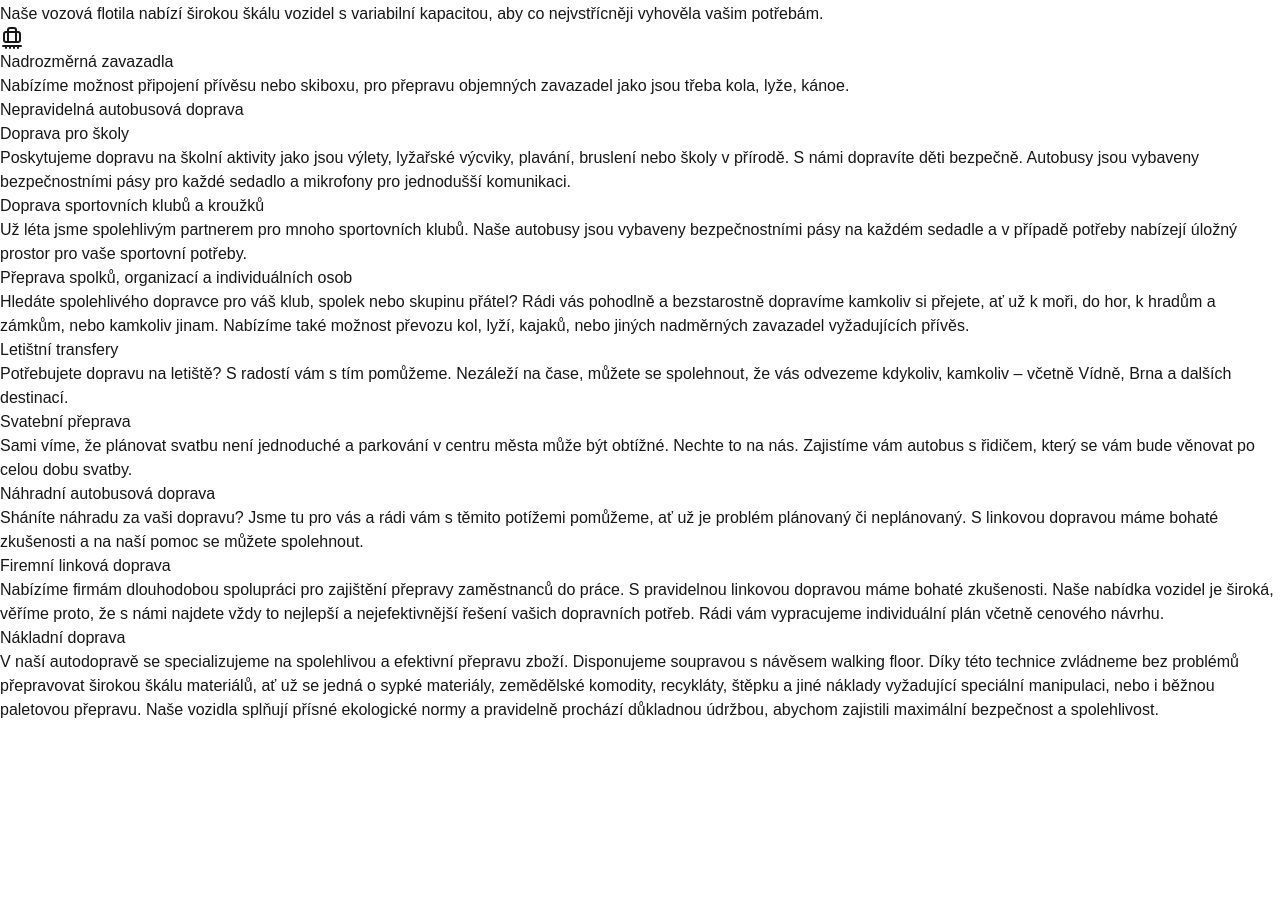
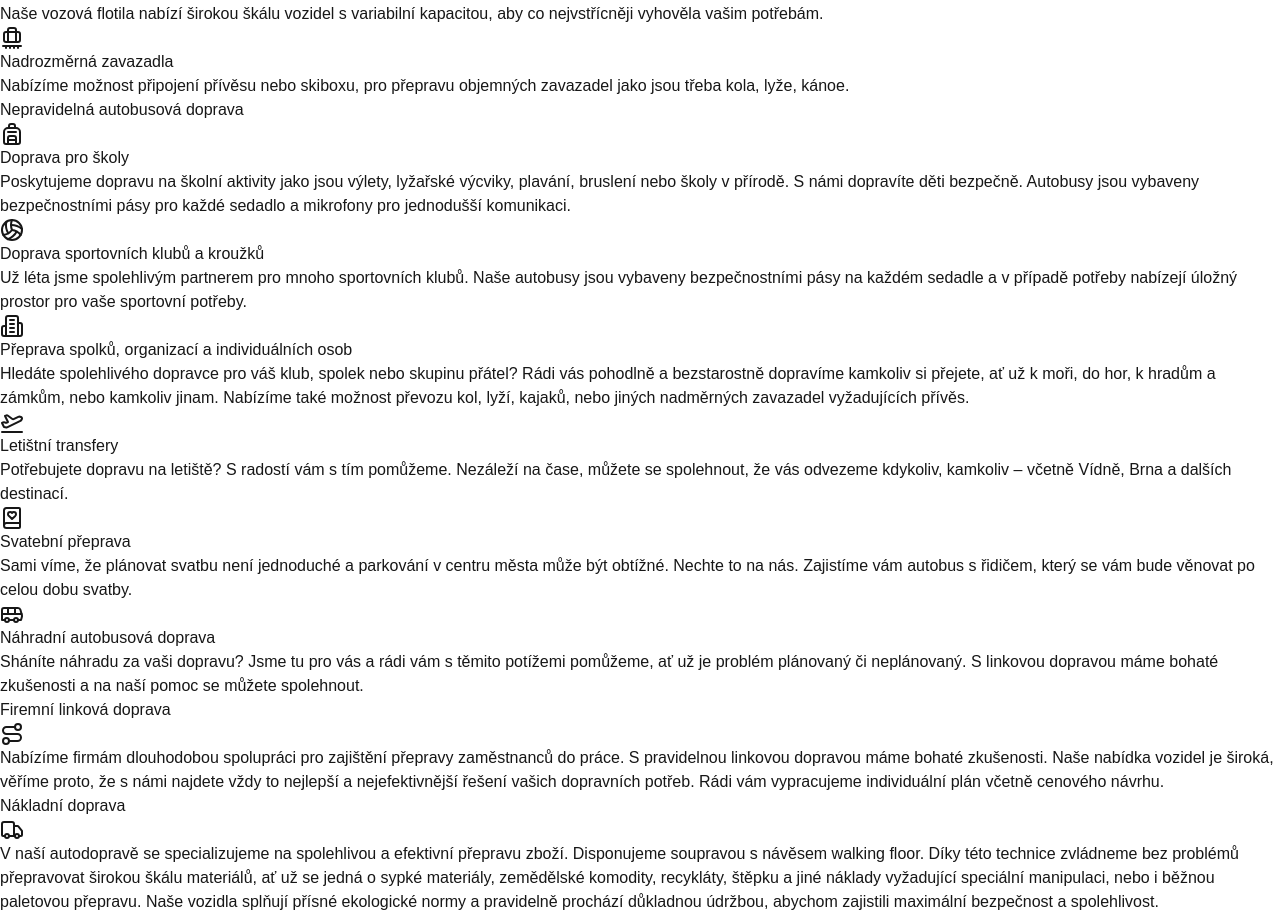
Before and after one commit to lukaskourilcz/autodoprava-kopecek, a Next.js app: page /sluzby in a window 1280 px wide. Shown: the part 469-1383 px from the top of the page. Before the commit the page ends 1191 px from the top, so only its background shows below. Built offline with nearby package versions, Linux system fonts and the light colour scheme.

Commit message:
sections with icons

```diff
--- a/src/app/sluzby/page.tsx
+++ b/src/app/sluzby/page.tsx
@@ -6,6 +6,14 @@ import {
   Users,
   HeartHandshake,
   Heater,
+  Backpack,
+  Volleyball,
+  Building2,
+  PlaneTakeoff,
+  BookHeart,
+  Bus,
+  Route,
+  Truck,
 } from "lucide-react";
 import { useTranslation } from "react-i18next";
 
@@ -35,6 +43,51 @@ export default function Sluzby() {
     },
   ];
 
+  const irregularTransportSections = [
+    {
+      icon: <Backpack className="w-20 h-20 text-gray-600" />,
+      title: t("services.irregularBusTransport.schoolTransport.title"),
+      description: t(
+        "services.irregularBusTransport.schoolTransport.description"
+      ),
+    },
+    {
+      icon: <Volleyball className="w-20 h-20 text-gray-600" />,
+      title: t("services.irregularBusTransport.sportsTransport.title"),
+      description: t(
+        "services.irregularBusTransport.sportsTransport.description"
+      ),
+    },
+    {
+      icon: <Building2 className="w-20 h-20 text-gray-600" />,
+      title: t("services.irregularBusTransport.groupsTransport.title"),
+      description: t(
+        "services.irregularBusTransport.groupsTransport.description"
+      ),
+    },
+    {
+      icon: <PlaneTakeoff className="w-20 h-20 text-gray-600" />,
+      title: t("services.irregularBusTransport.airportTransfers.title"),
+      description: t(
+        "services.irregularBusTransport.airportTransfers.description"
+      ),
+    },
+    {
+      icon: <BookHeart className="w-20 h-20 text-gray-600" />,
+      title: t("services.irregularBusTransport.weddingTransport.title"),
+      description: t(
+        "services.irregularBusTransport.weddingTransport.description"
+      ),
+    },
+    {
+      icon: <Bus className="w-20 h-20 text-gray-600" />,
+      title: t("services.irregularBusTransport.replacementTransport.title"),
+      description: t(
+        "services.irregularBusTransport.replacementTransport.description"
+      ),
+    },
+  ];
+
   return (
     <section
       id="sluzby"
@@ -44,6 +97,7 @@ export default function Sluzby() {
         <h2 className="text-4xl font-bold text-gray-800 mb-12">
           {t("services.title")}
         </h2>
+
         <div className="grid grid-cols-1 sm:grid-cols-2 lg:grid-cols-4 gap-8 mb-16">
           {services.map((service, index) => (
             <div key={index} className="flex flex-col items-center">
@@ -57,61 +111,34 @@ export default function Sluzby() {
             </div>
           ))}
         </div>
-
 {/* Nepravidelná autobusová doprava */}
 <div className="mb-12">
   <h3 className="text-3xl font-bold text-gray-800 mb-6">
     {t("services.irregularBusTransport.title")}
   </h3>
-          <div className="space-y-6 text-left">
-            <div>
+  <div className="space-y-12">
+    {irregularTransportSections.map((section, index) => (
+      <div
+        key={index}
+        className={`flex flex-col md:flex-row ${
+          index % 2 === 0 ? "md:flex-row-reverse" : ""
+        } items-center`}
+      >
+        <div className="md:w-1/3 flex justify-center mb-6 md:mb-0">
+          <div className="flex items-center justify-center">
+            {React.cloneElement(section.icon, {
+              className: "w-16 h-16 text-gray-600", // Resized icons
+            })}
+          </div>
+        </div>
+        <div className="md:w-2/3 text-center md:text-left">
           <h4 className="text-2xl font-semibold text-gray-800 mb-2">
-                {t("services.irregularBusTransport.schoolTransport.title")}
+            {section.title}
           </h4>
-              <p className="text-gray-600">
-                {t("services.irregularBusTransport.schoolTransport.description")}
-              </p>
+          <p className="text-gray-600">{section.description}</p>
         </div>
-            <div>
-              <h4 className="text-2xl font-semibold text-gray-800 mb-2">
-                {t("services.irregularBusTransport.sportsTransport.title")}
-              </h4>
-              <p className="text-gray-600">
-                {t("services.irregularBusTransport.sportsTransport.description")}
-              </p>
       </div>
-            <div>
-              <h4 className="text-2xl font-semibold text-gray-800 mb-2">
-                {t("services.irregularBusTransport.groupsTransport.title")}
-              </h4>
-              <p className="text-gray-600">
-                {t("services.irregularBusTransport.groupsTransport.description")}
-              </p>
-            </div>
-            <div>
-              <h4 className="text-2xl font-semibold text-gray-800 mb-2">
-                {t("services.irregularBusTransport.airportTransfers.title")}
-              </h4>
-              <p className="text-gray-600">
-                {t("services.irregularBusTransport.airportTransfers.description")}
-              </p>
-            </div>
-            <div>
-              <h4 className="text-2xl font-semibold text-gray-800 mb-2">
-                {t("services.irregularBusTransport.weddingTransport.title")}
-              </h4>
-              <p className="text-gray-600">
-                {t("services.irregularBusTransport.weddingTransport.description")}
-              </p>
-            </div>
-            <div>
-              <h4 className="text-2xl font-semibold text-gray-800 mb-2">
-                {t("services.irregularBusTransport.replacementTransport.title")}
-              </h4>
-              <p className="text-gray-600">
-                {t("services.irregularBusTransport.replacementTransport.description")}
-              </p>
-            </div>
+    ))}
   </div>
 </div>
 
@@ -120,9 +147,16 @@ export default function Sluzby() {
   <h3 className="text-3xl font-bold text-gray-800 mb-6">
     {t("services.corporateTransport.title")}
   </h3>
-          <p className="text-gray-600 text-left">
+  <div className="flex flex-col md:flex-row-reverse items-center">
+    <div className="md:w-1/3 flex justify-center mb-6 md:mb-0">
+      <Route className="w-16 h-16 text-gray-600" />
+    </div>
+    <div className="md:w-2/3 text-center md:text-left">
+      <p className="text-gray-600">
         {t("services.corporateTransport.description")}
       </p>
+    </div>
+  </div>
 </div>
 
 {/* Nákladní doprava */}
@@ -130,11 +164,20 @@ export default function Sluzby() {
   <h3 className="text-3xl font-bold text-gray-800 mb-6">
     {t("services.cargoTransport.title")}
   </h3>
-          <p className="text-gray-600 text-left">
+  <div className="flex flex-col md:flex-row items-center">
+    <div className="md:w-1/3 flex justify-center mb-6 md:mb-0">
+      <Truck className="w-16 h-16 text-gray-600" />
+    </div>
+    <div className="md:w-2/3 text-center md:text-left">
+      <p className="text-gray-600">
         {t("services.cargoTransport.description")}
       </p>
     </div>
   </div>
+</div>
+
+
+      </div>
     </section>
   );
 }
```
Lines whose indentation alone changed are shown as unchanged.
